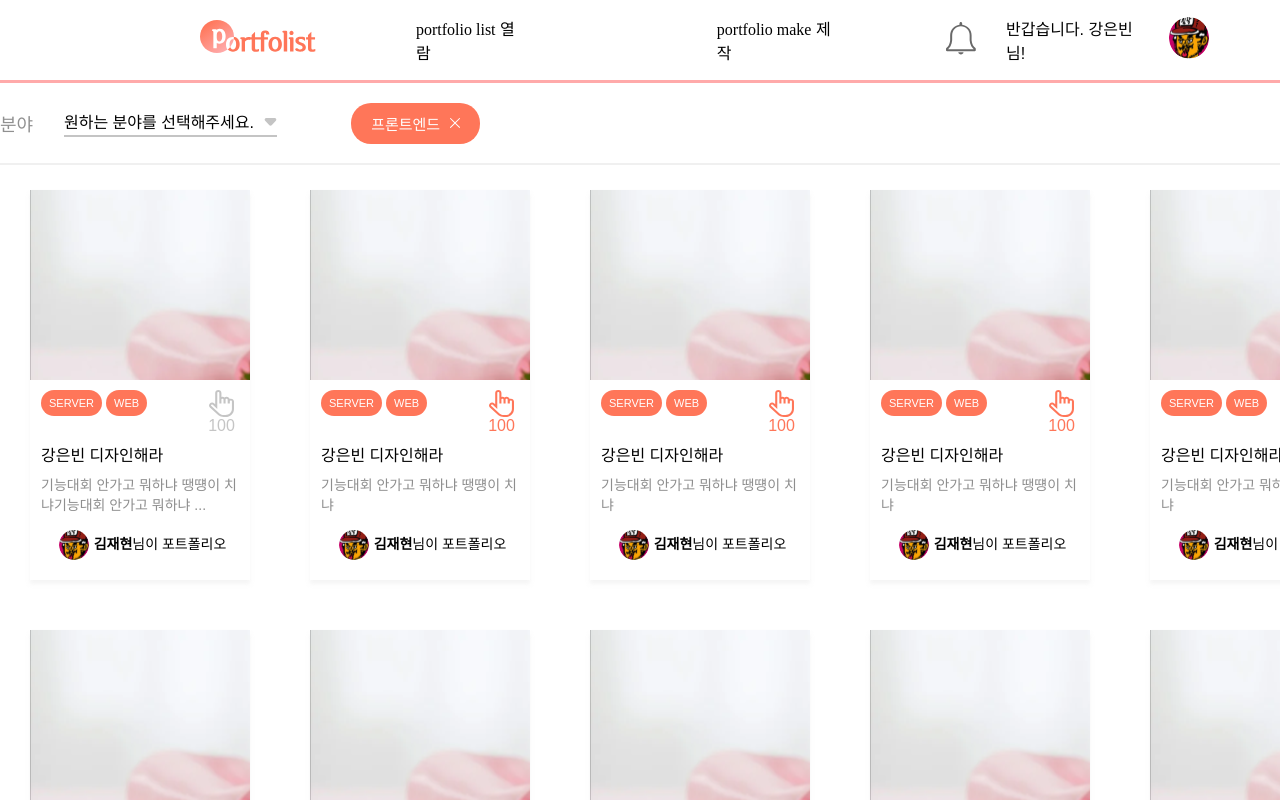
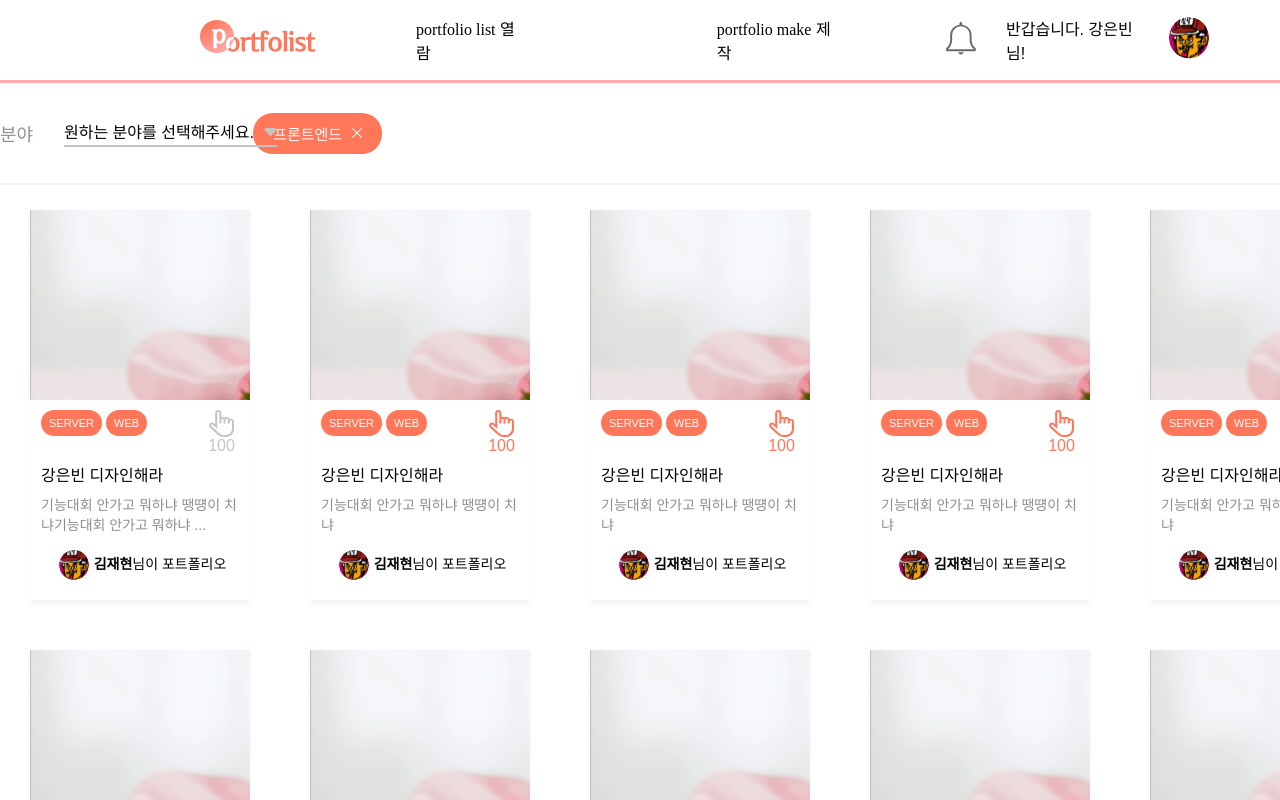
Before and after one commit to DSM-Portfolist/Portfolist-Front, a React (Create React App) app: page /portfolio-list in a window 1280 px wide. Shown: the top 800 px of the page. Built offline with nearby package versions, Linux system fonts and the light colour scheme.

Commit message:
[MODIFY] 필터 margin 값 수정

```diff
--- a/src/components/portfolioList/search/style.ts
+++ b/src/components/portfolioList/search/style.ts
@@ -4,7 +4,7 @@ import { SearchProp } from "../../../util/interface/main/mainType";
 
 export const SearchWrapper = styled.div`
   width: 100%;
-  height: 80px;
+  height: 100px;
   border-bottom: 2px solid #f0f0f0;
   display: flex;
   flex-direction: row;
@@ -53,7 +53,7 @@ export const ArrowImg = styled.img`
 `;
 
 export const FieldWrapper = styled.div`
-  margin-left: 22%;
+  margin-left: 15%;
   display: flex;
   flex-direction: row;
 `;
```
